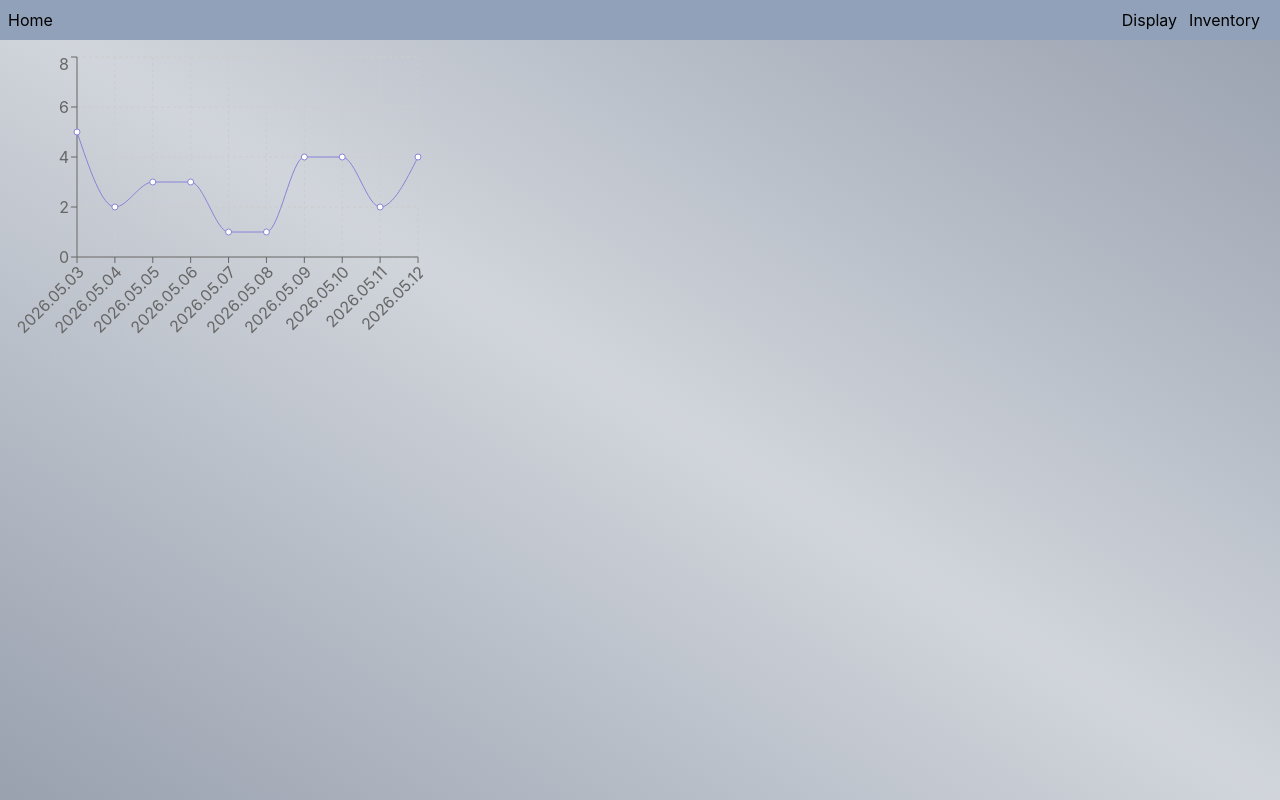
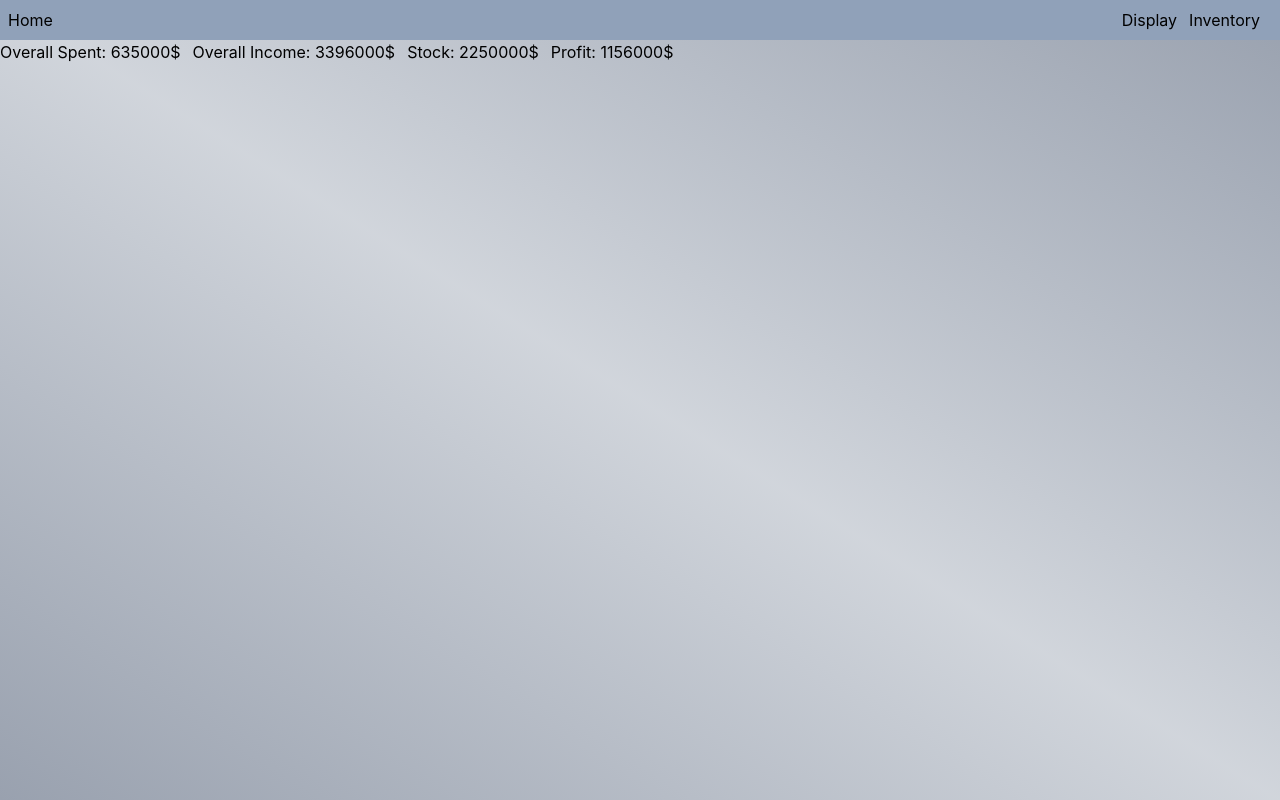
Before and after one commit to norbe98/smart-finance-dashboard, a React (Vite) app: page /display in a window 1280 px wide. Built offline with nearby package versions, Linux system fonts and the light colour scheme.

Commit message:
math for display page + public redirect

```diff
--- a/src/pages/Display.tsx
+++ b/src/pages/Display.tsx
@@ -1,11 +1,51 @@
 import { CartesianGrid, Line, LineChart, ResponsiveContainer, Tooltip, XAxis, YAxis } from "recharts"
 import { useTransactions } from "../context/TranscationsContext"
+import { useInventory } from "../context/InventoryContext"
+import { tr } from "date-fns/locale"
 
 export default function Display() {
 
     const { transactions } = useTransactions()
+    const { inventory } = useInventory()
+
+    const boughtTransactions = transactions.filter(tr => tr.type === "bought")
+    const spent = boughtTransactions.reduce((acc, tr) => {
+        const product = inventory.find(product => product.id === tr.productId);
+        if (product) {
+            return acc + (product.costPrice * tr.quantity)
+        }
+        return acc
+    }, 0)
+
+    const soldTransactions = transactions.filter(tr => tr.type === "sold")
+    const income = soldTransactions.reduce((acc, tr) => {
+        const product = inventory.find(product => product.id === tr.productId);
+        if (product) {
+            return acc + (product.sellPrice * tr.quantity)
+        }
+        return acc
+    }, 0)
+
+    const stock = inventory.reduce((acc, product) => {
+        return acc + (product.costPrice * product.stock)
+    }, 0)
+
+    const profit = soldTransactions.reduce((acc, tr) => {
+        const product = inventory.find(p => p.id === tr.productId);
+        if (product) {
+            const margin = product.sellPrice - product.costPrice;
+            return acc + (margin * tr.quantity);
+        }
+        return acc;
+}, 0);
+
 
     return (
+        <div className="flex gap-3">
+            <p>Overall Spent: {spent}$</p>
+            <p>Overall Income: {income}$</p>
+            <p>Stock: {stock}$</p>
+            <p>Profit: {profit}$</p>
 
             <div className="grid grid-cols-1 md:grid-cols-3 gap-3 m-3">
                 <ResponsiveContainer width="100%" height={300}>
@@ -19,5 +59,6 @@ export default function Display() {
                 </ResponsiveContainer>
             </div>
 
+        </div>
     )
 }
```
Also changed, not shown: 2 other files (tests, documents, lock files or other folders). Lines whose indentation alone changed are shown as unchanged.
